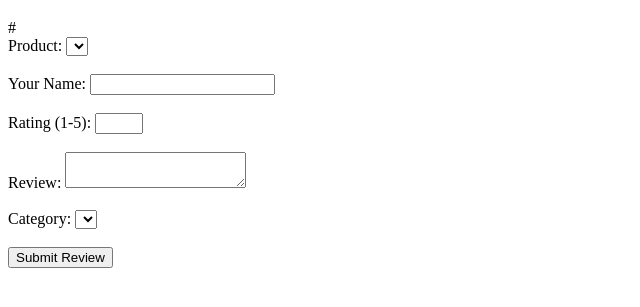
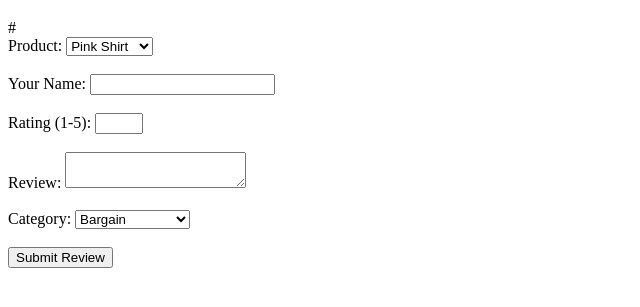
Before and after one commit to EmmaRichardson6148/Product-Review-System, a plain HTML site: page index.html in a window 1280 px wide. Shown: the part 61-368 px from the top of the page, without its empty margins (0-640 px from the left). Drawn offline with Linux system fonts and the light colour scheme; no server answers.

Commit message:
Update index.html

```diff
--- a/index.html
+++ b/index.html
@@ -44,10 +44,35 @@
       });
     }
 
-    document.addEventListener("DOMContentLoaded", async () => {
-      await fetchAndFillDropdown("products", "product");
-      await fetchAndFillDropdown("categories", "category");
-    });
+document.addEventListener("DOMContentLoaded", () => {
+  const mockProducts = [
+    { id: 1, product_name: "Pink Shirt" },
+    { id: 2, product_name: "Blue Pants" },
+  ];
+  const mockCategories = [
+    { id: 1, category_name: "Bargain" },
+    { id: 2, category_name: "Accurate Sizing" },
+    { id: 2, category_name: "Fashionable" },
+    { id: 2, category_name: "Good Quality" }
+  ];
+
+  const productSelect = document.getElementById("product");
+  mockProducts.forEach(item => {
+    const option = document.createElement("option");
+    option.value = item.id;
+    option.textContent = item.product_name;
+    productSelect.appendChild(option);
+  });
+
+  const categorySelect = document.getElementById("category");
+  mockCategories.forEach(item => {
+    const option = document.createElement("option");
+    option.value = item.id;
+    option.textContent = item.category_name;
+    categorySelect.appendChild(option);
+  });
+});
+
 
     document.getElementById("review-form").addEventListener("submit", async function (e) {
       e.preventDefault();
```
